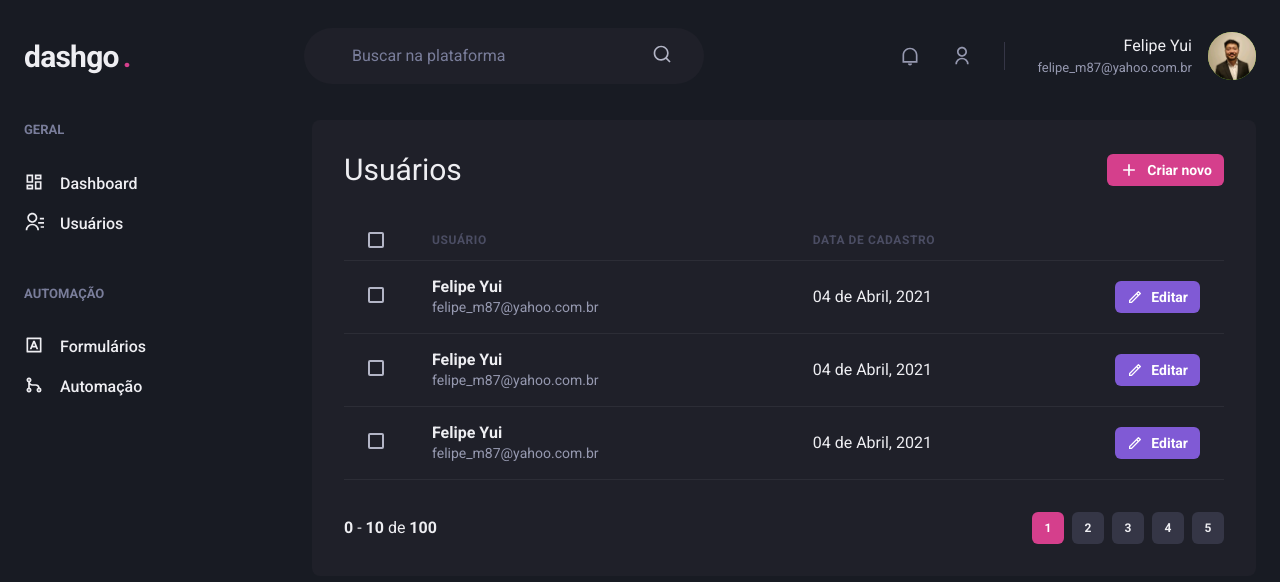
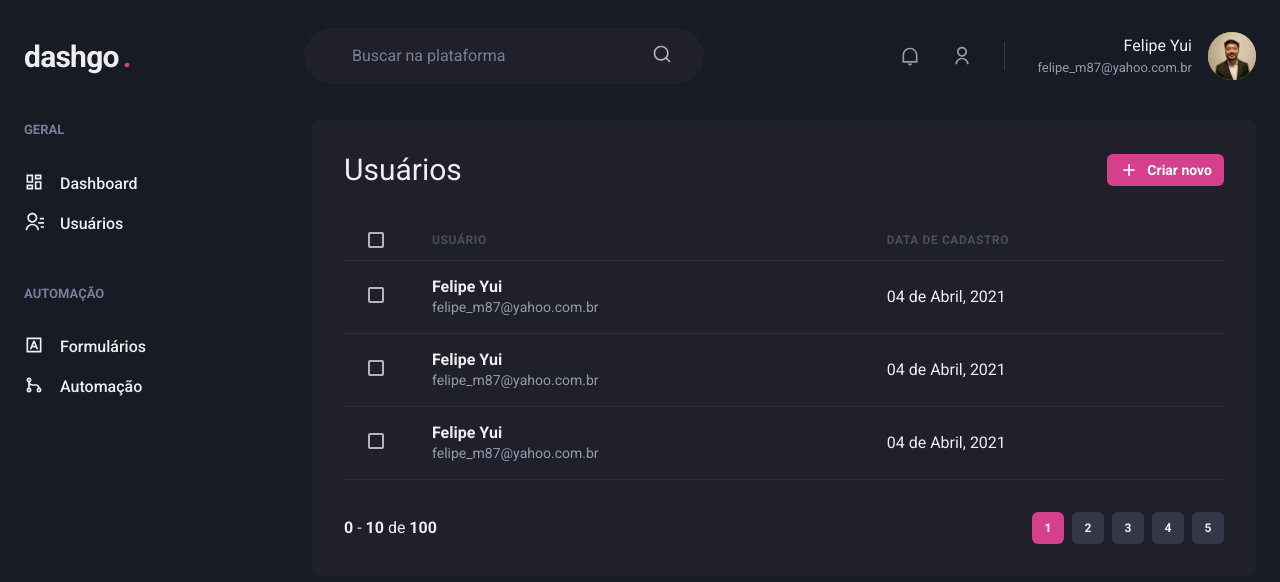
Before and after one commit to felipekejo/dashgo, a Next.js app: page /users in a window 1280 px wide. Shown: the top 582 px of the page. Built offline with nearby package versions, Linux system fonts and the light colour scheme.

Commit message:
navigation flow

```diff
--- a/src/components/Sidebar/NavLink.tsx
+++ b/src/components/Sidebar/NavLink.tsx
@@ -1,17 +1,20 @@
-import { Icon, Link, Text, LinkProps as ChakraLinkProps } from "@chakra-ui/react";
+import { Icon, Link as ChakraLink, Text, LinkProps as ChakraLinkProps } from "@chakra-ui/react";
 import { ElementType } from "react";
+import Link from 'next/link'
 
 interface NavLinkProps extends ChakraLinkProps {
   children: string;
   icon: ElementType;
-
+  href: string
 }
 
-export function NavLink({ icon, children, ...rest }: NavLinkProps) {
+export function NavLink({ icon, children, href, ...rest }: NavLinkProps) {
   return (
-    <Link display="flex" align="center" {...rest}>
-      <Icon as={icon} fontSize="20" />
-      <Text ml="4" fontWeight="medium">{children}</Text>
+    <Link href={href} passHref>
+      <ChakraLink display="flex" align="center" {...rest}>
+        <Icon as={icon} fontSize="20" />
+        <Text ml="4" fontWeight="medium">{children}</Text>
+      </ChakraLink>
     </Link>
 
   )
--- a/src/components/Sidebar/SidebarNav.tsx
+++ b/src/components/Sidebar/SidebarNav.tsx
@@ -8,12 +8,12 @@
   return (
     <Stack spacing="12" align="flex-start">
       <NavSection title="GERAL">
-        <NavLink icon={RiDashboardLine}>Dashboard</NavLink>
-        <NavLink icon={RiContactsLine}>Usuários</NavLink>
+        <NavLink icon={RiDashboardLine} href="/dashboard">Dashboard</NavLink>
+        <NavLink icon={RiContactsLine} href="/users">Usuários</NavLink>
       </NavSection>
       <NavSection title="AUTOMAÇÃO">
-        <NavLink icon={RiInputMethodLine}>Formulários</NavLink>
-        <NavLink icon={RiGitMergeLine}>Automação</NavLink>
+        <NavLink icon={RiInputMethodLine} href="/forms">Formulários</NavLink>
+        <NavLink icon={RiGitMergeLine} href="/automation">Automação</NavLink>
       </NavSection>
     </Stack>
   )
--- a/src/pages/users/create.tsx
+++ b/src/pages/users/create.tsx
@@ -1,4 +1,5 @@
 import { Box, Button, Divider, Flex, Heading, HStack, SimpleGrid, VStack } from "@chakra-ui/react";
+import Link from "next/link";
 import { Input } from "../../components/Form/Input";
 import { Header } from "../../components/Header";
 import { Sidebar } from "../../components/Sidebar";
@@ -25,9 +26,12 @@
             </SimpleGrid>
 
           </VStack>
+
           <Flex mt="8" justify="flex-end">
             <HStack spacing="4">
-              <Button colorScheme="whiteAlpha"> Cancelar</Button>
+              <Link href="/users" passHref>
+                <Button colorScheme="whiteAlpha"> Cancelar</Button>
+              </Link>
               <Button colorScheme="pink"> Salvar</Button>
 
             </HStack>
--- a/src/pages/users/index.tsx
+++ b/src/pages/users/index.tsx
@@ -1,4 +1,5 @@
 import { Box, Button, Checkbox, Flex, Heading, Icon, Table, Tbody, Td, Text, Th, Thead, Tr, useBreakpointValue } from "@chakra-ui/react";
+import Link from "next/link";
 import { RiAddLine, RiPencilLine } from "react-icons/ri";
 import { Header } from "../../components/Header";
 import { Pagination } from "../../components/Pagination";
@@ -19,7 +20,7 @@
         <Box flex="1" borderRadius={8} bg="gray.800" p="8">
           <Flex mb="8" justify="space-between" align="center">
             <Heading size="lg" fontWeight="normal">Usuários</Heading>
-
+            <Link href="/users/create" passHref>
               <Button
                 as="a"
                 size="sm"
@@ -29,6 +30,7 @@
               >
                 Criar novo
               </Button>
+            </Link>
           </Flex>
           <Table colorScheme="whiteAlpha">
             <Thead>
@@ -40,7 +42,7 @@
                   Usuário
                 </Th>
                 {isWideVersion && <Th>Data de cadastro</Th>}
-                <Th width="8"></Th>
+
               </Tr>
             </Thead>
             <Tbody>
@@ -56,17 +58,7 @@
                   </Box>
                 </Td>
                 {isWideVersion && <Td>04 de Abril, 2021</Td>}
-                <Td>
-                  <Button
-                    as="a"
-                    size="sm"
-                    fontSize="sm"
-                    colorScheme="purple"
-                    leftIcon={<Icon as={RiPencilLine} fontSize="16" />}
-                  >
-                    {isWideVersion && 'Editar'}
-                  </Button>
-                </Td>
+
               </Tr>
               <Tr>
                 <Td px={["4", "4", "6"]}>
@@ -80,17 +72,7 @@
                   </Box>
                 </Td>
                 {isWideVersion && <Td>04 de Abril, 2021</Td>}
-                <Td>
-                  <Button
-                    as="a"
-                    size="sm"
-                    fontSize="sm"
-                    colorScheme="purple"
-                    leftIcon={<Icon as={RiPencilLine} fontSize="16" />}
-                  >
-                    {isWideVersion && 'Editar'}
-                  </Button>
-                </Td>
+
               </Tr>
               <Tr>
                 <Td px={["4", "4", "6"]}>
@@ -104,17 +86,7 @@
                   </Box>
                 </Td>
                 {isWideVersion && <Td>04 de Abril, 2021</Td>}
-                <Td>
-                  <Button
-                    as="a"
-                    size="sm"
-                    fontSize="sm"
-                    colorScheme="purple"
-                    leftIcon={<Icon as={RiPencilLine} fontSize="16" />}
-                  >
-                    {isWideVersion && 'Editar'}
-                  </Button>
-                </Td>
+
               </Tr>
             </Tbody>
           </Table>
```
Lines whose indentation alone changed are shown as unchanged.
